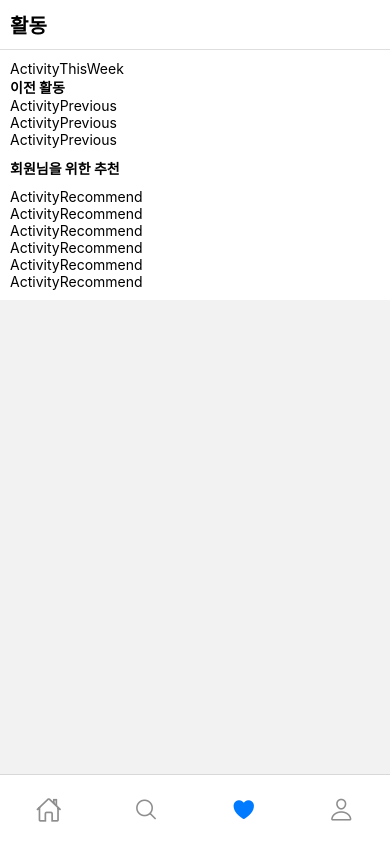
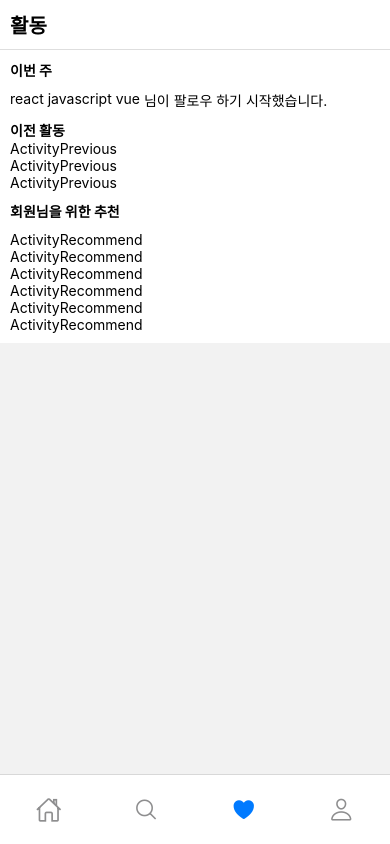
Before and after one commit to jaehafe/RN-complete-guide, a React Native app in the folder RNInstagram/: screen /Activity in a window 390 px wide. Built offline with nearby package versions, Linux system fonts and the light colour scheme.

Commit message:
feat: ActivityThisWeek - component UI

```diff
--- a/RNInstagram/src/components/ActivityThisWeek.tsx
+++ b/RNInstagram/src/components/ActivityThisWeek.tsx
@@ -1,14 +1,51 @@
-import {StyleSheet, Text, View} from 'react-native';
+import {StyleSheet, Text, TouchableOpacity, View} from 'react-native';
 import React from 'react';
 
+import {FriendsProfileData} from '../db';
+import {useNavigation} from '@react-navigation/native';
+import {NativeStackNavigationProp} from '@react-navigation/native-stack';
+
 const ActivityThisWeek = () => {
+  const navigation = useNavigation<NativeStackNavigationProp<any>>();
+
   return (
-    <View>
-      <Text>ActivityThisWeek</Text>
-    </View>
+    <>
+      <Text style={styles.titleText}>이번 주</Text>
+      <View style={styles.wrapper}>
+        {FriendsProfileData.slice(0, 3).map((data, index) => {
+          const {name, profileImage, follow, posts, followers, following} =
+            data;
+          return (
+            <TouchableOpacity
+              key={index}
+              onPress={() =>
+                navigation.push('FriendProfile', {
+                  name,
+                  profileImage,
+                  follow,
+                  posts,
+                  followers,
+                  following,
+                })
+              }>
+              <Text>{name} </Text>
+            </TouchableOpacity>
+          );
+        })}
+        <Text>님이 팔로우 하기 시작했습니다.</Text>
+      </View>
+    </>
   );
 };
 
 export default ActivityThisWeek;
 
-const styles = StyleSheet.create({});
+const styles = StyleSheet.create({
+  titleText: {
+    fontWeight: 'bold',
+  },
+  wrapper: {
+    flexDirection: 'row',
+    paddingVertical: 10,
+  },
+});
--- a/RNInstagram/src/components/PostItem.tsx
+++ b/RNInstagram/src/components/PostItem.tsx
@@ -7,6 +7,7 @@ import {
   View,
 } from 'react-native';
 import React, {useState} from 'react';
+
 import {IPostInfoData} from './Posts';
 
 import Feather from 'react-native-vector-icons/Feather';
```
